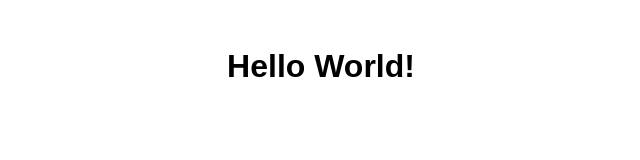
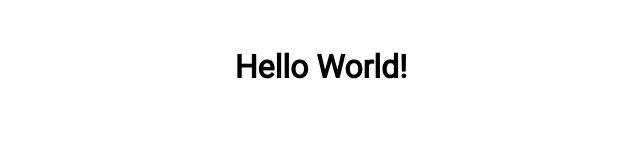
Before and after one commit to SamanRohanizade/react-webpack-playground, a React app: page / in a window 1280 px wide. Shown: the top 160 px of the page, without its empty margins (319-959 px from the left). Built offline with nearby package versions, Linux system fonts and the light colour scheme; the HTML template or start-up script is replaced by a standard one.

Commit message:
add the roboto font

```diff
--- a/src/index.css
+++ b/src/index.css
@@ -1,3 +1,12 @@
+@font-face {
+  font-family: 'Robot Regular';
+  font-style: normal;
+  font-weight: 400;
+  src: local('Roboto'), local('roboto-regular'),
+    url('./assets/fonts/roboto-v20-latin-regular.woff2') format('woff2'),
+    url('./assets/fonts/roboto-v20-latin-regular.woff') format('woff')
+}
+
 * {
   margin: 0;
   padding: 0;
@@ -8,7 +17,7 @@ html {
 }
 
 body {
-  font-family: sans-serif;
+  font-family: 'Robot Regular';
   padding-top: 3rem;
 }
 h1 {
```
Also changed, not shown: src/assets/fonts/roboto-v20-latin-regular.woff (added), src/assets/fonts/roboto-v20-latin-regular.woff2 (added).
